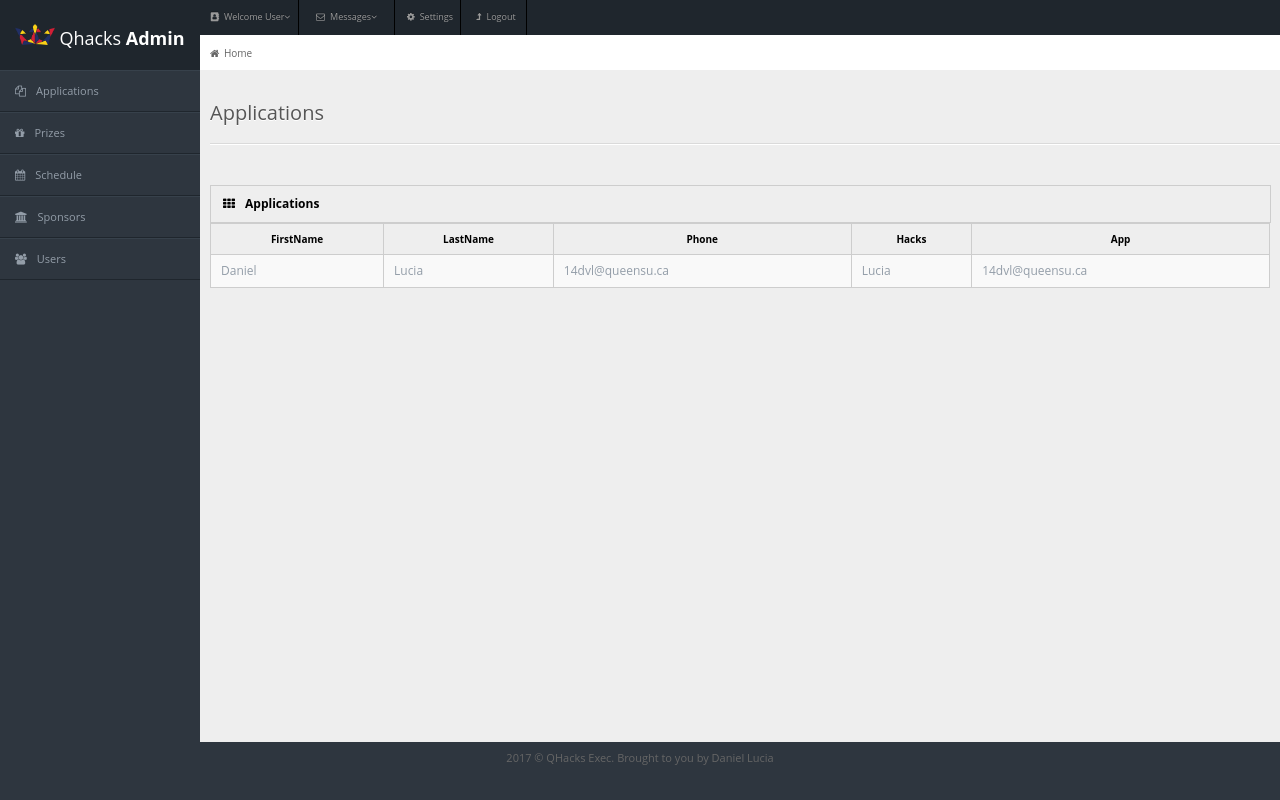
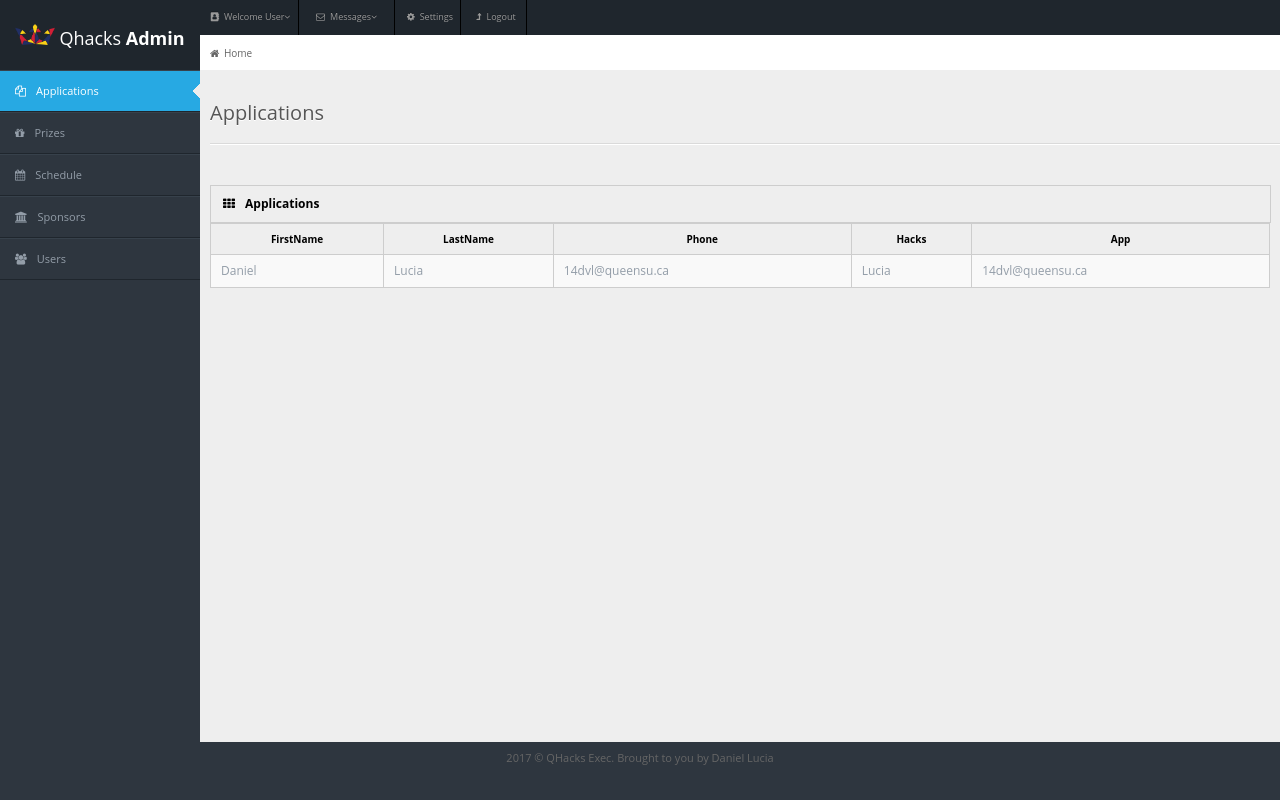
Before and after one commit to Daniel2218/react-hackboard, a React (Create React App) app: page / in a window 1280 px wide. Built offline with nearby package versions, Linux system fonts and the light colour scheme.

Commit message:
Twinked css and added background image to sidebar

```diff
--- a/src/compenants/Link.js
+++ b/src/compenants/Link.js
@@ -14,12 +14,15 @@ class Link extends React.Component {
   render() {
     const extraIcon = this.props.extraIcon === undefined ? false : this.props.extraIcon;
     const className = this.props.className;
+    var id = this.props.currentPage === this.props.value ? "makeVisted" : ""
 
     return (
-      <li onClick={this.handleClick} className={className}>
+      <li id={id} onClick={this.handleClick} className={className}>
+        <div>
         <i className={this.props.iconName} aria-hidden='true'></i>
         <span>{this.props.value}</span>
         {extraIcon && <i className={this.props.extraIcon} aria-hidden='true'></i>}
+      </div>
       </li>
     );
   }
--- a/src/compenants/SideBar.js
+++ b/src/compenants/SideBar.js
@@ -11,11 +11,11 @@ class SideBar extends React.Component {
       return (
         <div id = "nav">
           <ul>
-            <Link onPageChange={this.props.onPageChange} iconName="fa fa-files-o" value="Applications"> </Link>
-            <Link onPageChange={this.props.onPageChange} iconName="fa fa-gift" value="Prizes"> </Link>
-            <Link onPageChange={this.props.onPageChange} iconName="fa fa-calendar" value="Schedule"> </Link>
-            <Link onPageChange={this.props.onPageChange} iconName="fa fa-university" value="Sponsors"> </Link>
-            <Link onPageChange={this.props.onPageChange} iconName="fa fa-users" value="Users"> </Link>
+            <Link currentPage={this.props.currentPage} onPageChange={this.props.onPageChange} iconName="fa fa-files-o" value="Applications"> </Link>
+            <Link currentPage={this.props.currentPage} onPageChange={this.props.onPageChange} iconName="fa fa-gift" value="Prizes"> </Link>
+            <Link currentPage={this.props.currentPage} onPageChange={this.props.onPageChange} iconName="fa fa-calendar" value="Schedule"> </Link>
+            <Link currentPage={this.props.currentPage} onPageChange={this.props.onPageChange} iconName="fa fa-university" value="Sponsors"> </Link>
+            <Link currentPage={this.props.currentPage} onPageChange={this.props.onPageChange} iconName="fa fa-users" value="Users"> </Link>
           </ul>
         </div>
       );
--- a/src/compenants/TableHeader.js
+++ b/src/compenants/TableHeader.js
@@ -10,7 +10,7 @@ class TableHeader extends React.Component {
     return (
       <div id="tableHeader">
         <span> <i className="fa fa-th" aria-hidden="true"></i></span>
-        <h5> {this.props.name} </h5>
+        <h5> {this.props.currentPage} </h5>
         {this.props.children}
       </div>
     );
--- a/src/containers/App.js
+++ b/src/containers/App.js
@@ -14,26 +14,26 @@ class App extends Component {
     super();
     this.handlePageChange = this.handlePageChange.bind(this);
     this.state = {
-      pageName: "Applications",
+      currentPage: "Applications",
       tableHeaders: ["FirstName", "LastName", "Phone", "Hacks", "App"]
     };
   }
 
-  handlePageChange(pageName) {
-    this.setState({pageName: pageName});
+  handlePageChange(currentPage) {
+    this.setState({currentPage: currentPage});
   }
 
   render() {
     return (
       <div>
           <NavBar />
-          <SideBar onPageChange={this.handlePageChange}/>
+          <SideBar currentPage={this.state.currentPage} onPageChange={this.handlePageChange}/>
           <div className="tableSection">
             <div id="title">
-                <h1> {this.state.pageName} </h1>
+                <h1> {this.state.currentPage} </h1>
             </div>
             <hr></hr>
-            <TableHeader name={this.state.pageName} />
+            <TableHeader currentPage={this.state.currentPage} />
             <Table header={this.state.tableHeaders}/>
           </div>
           <footer id="footer">
--- a/src/css/navStyle.css
+++ b/src/css/navStyle.css
@@ -35,14 +35,19 @@ html, body {
     padding: 3px 0px;
     border-bottom: 1px solid #ccc;
 }
-.dropdown-content li > a {
+.dropdown-content li > div {
     padding: 5px 10px;
     text-align: left;
     text-decoration: none;
     display: block;
 }
-.dropdown-content li > i {
+.dropdown-content li > div > i {
     margin-right: 5px;
+}
+.dropdown-content li > div:hover {
+    background-color: #666 !important;
+    color: white;
+    cursor: pointer;
 }
 .div-size-1 { width: 60px; }
 .div-size-2 { width: 75px; }
@@ -54,7 +59,7 @@ html, body {
     color: #999;
     text-shadow: 0 -1px 0 rgba(0,0,0,0.25);
 }
-.dropbtn > i {
+.dropbtn > div > i {
   margin-right: 5px;
 }
 #pathheader {
@@ -120,9 +125,9 @@ h1 {
 }*/
 /*#makeVisted { background-color: #27a9e3; }*/
 #makeVisted {
-    background-color: #27a9e3;
-    color: white;
+    color: white !important;
     background: url(../images/menu-active.png) no-repeat scroll right center transparent !important;
+    background-color: #27a9e3 !important;
 }
 a {
      text-decoration: none;
@@ -130,8 +135,11 @@ a {
 }
 img { width: 40px; margin-right: 4px !important;}
 #nav > ul > li:hover { color:white; }
-#nav > ul > li > i { margin-right: 10px; }
-#nav > ul > li:hover{ background-color: #27a9e3; }
+#nav > ul > li > div > i { margin-right: 10px; }
+#nav > ul > li:hover {
+  background-color: #27a9e3;
+  cursor: pointer;
+}
 @media screen and (max-width: 970px) {
     #nav > ul > li > a > span {
         display: none;
```
